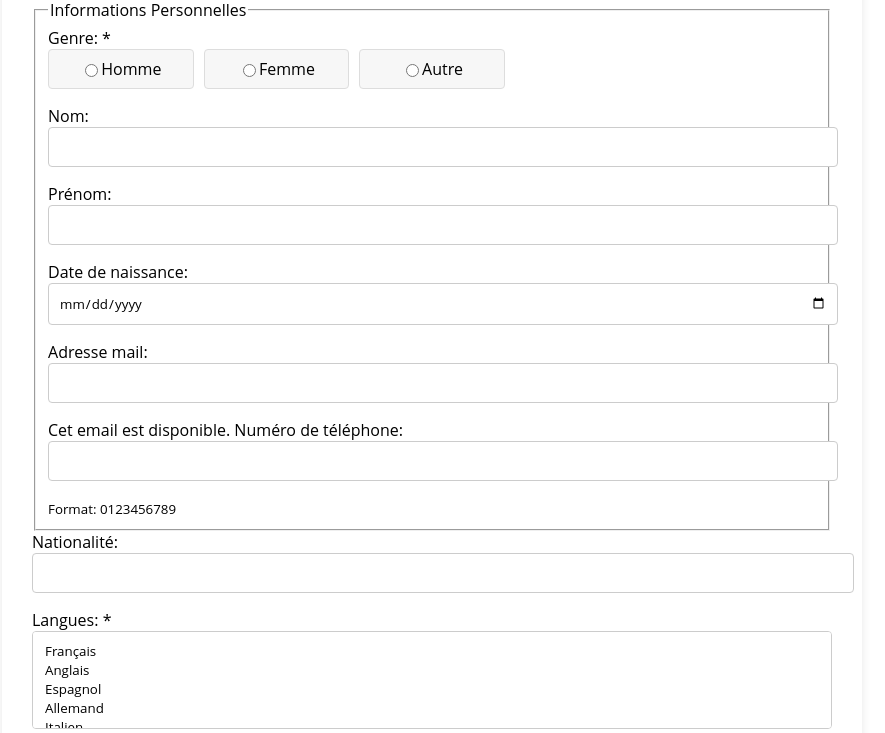
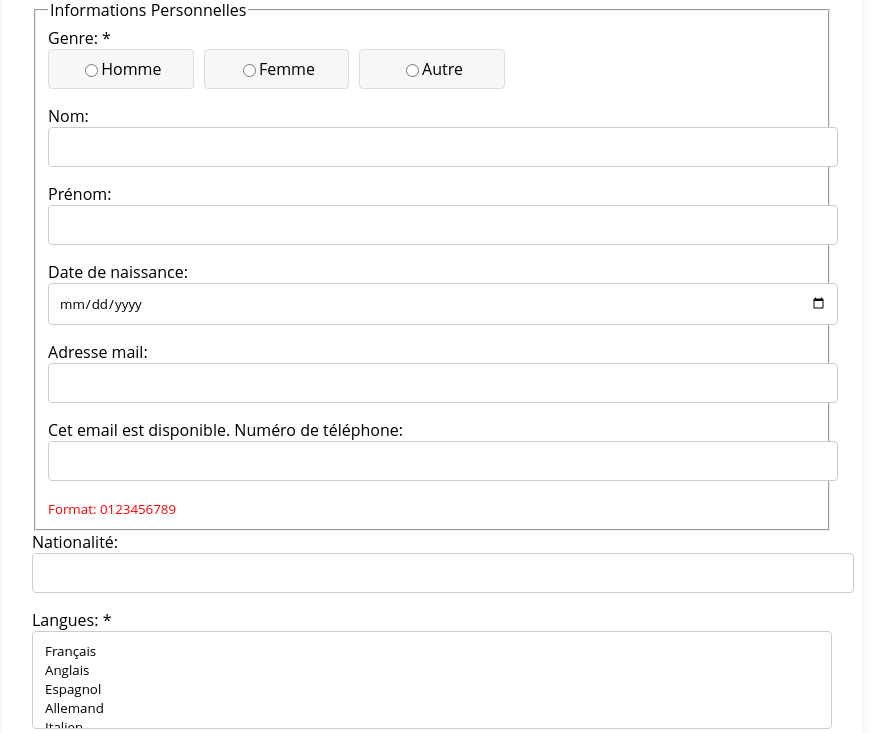
Before and after one commit to ShHaWkK/Temps_Donne, a PHP site: page /register_benevole.php in a window 1280 px wide. Shown: the part 184-917 px from the top of the page, without its empty margins (208-1093 px from the left). Run offline with PHP 8.4, Linux system fonts and the light colour scheme; data that the repository does not hold is empty.

Commit message:
Update register_benevole.php

```diff
--- a/site/form/register_benevole.php
+++ b/site/form/register_benevole.php
@@ -153,7 +153,9 @@ textarea {
     border-radius: 4px;
     transition: background-color 0.3s ease;
 }
-
+.format-info {
+    color: red;
+}
 input[type="radio"]:checked + label,
 input[type="checkbox"]:checked + label {
     background-color: #00334A;
@@ -275,7 +277,7 @@ textarea:focus-visible {
 
             <label for="telephone">Numéro de téléphone:</label>
             <input type="tel" id="telephone" name="telephone" required>
-            <small>Format: 0123456789</small>
+            <small class="format-info" color="red" >Format: 0123456789</small>
         </fieldset>
 
             <label for="nationalite">Nationalité:</label>
```
